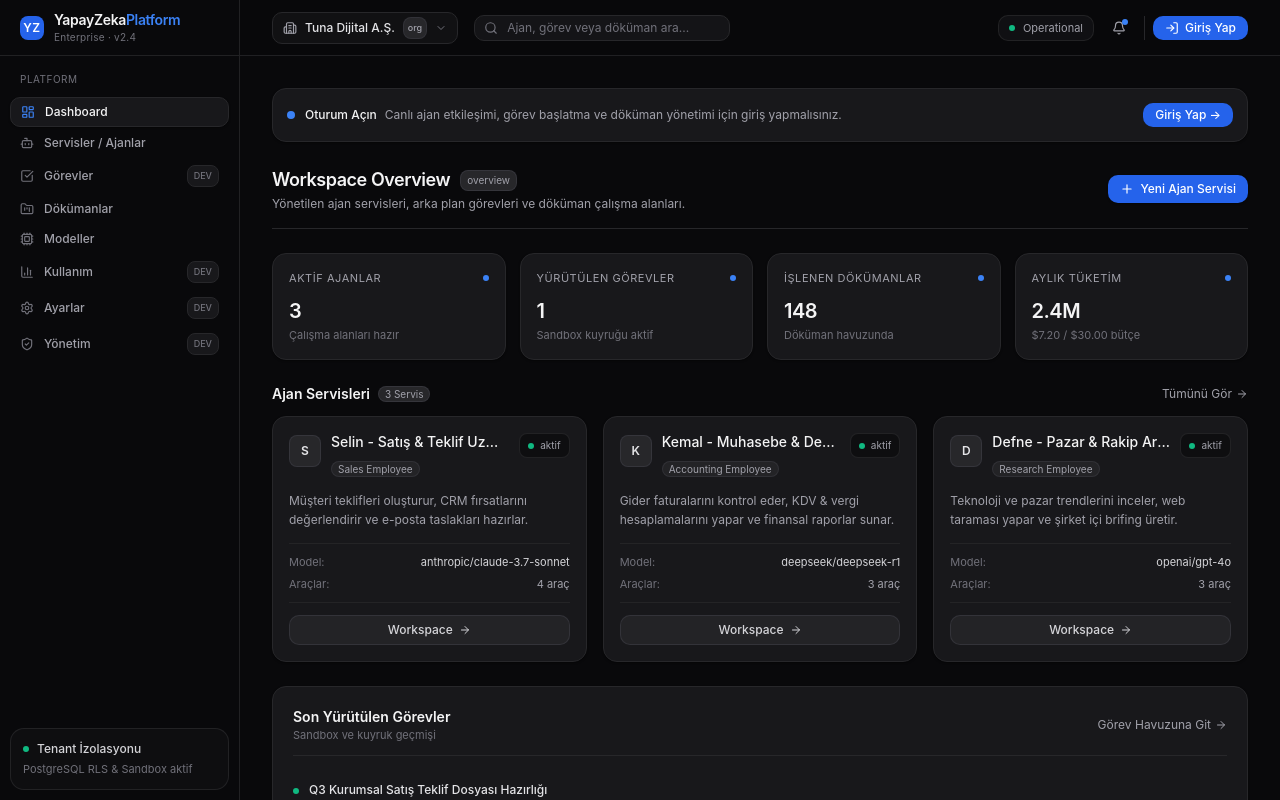
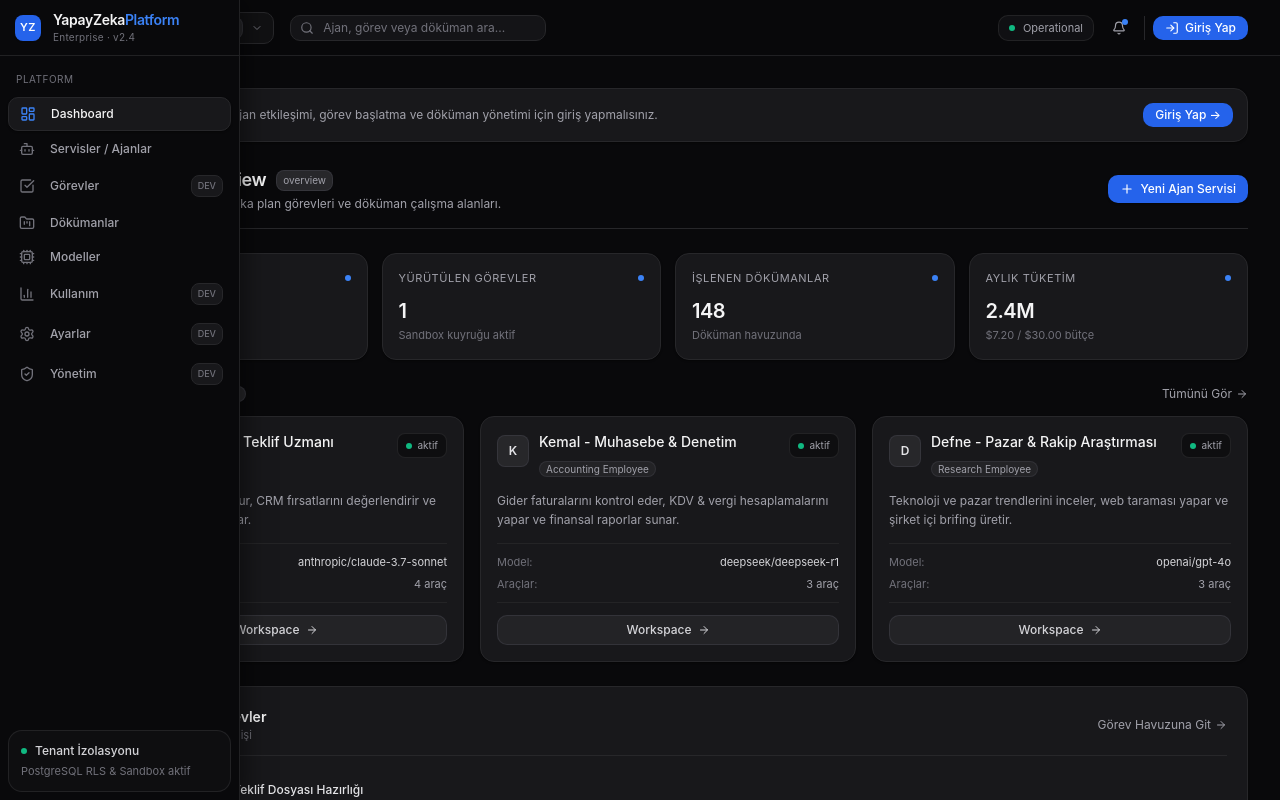
Before and after one commit to TunaYmc/aiworkgroup, a Next.js app in the folder apps/web/: page / in a window 1280 px wide. Shown: the top 800 px of the page. Built offline with nearby package versions, Linux system fonts and the light colour scheme; no server answers.

Commit message:
feat(ui): make sidebar collapsible on hover

```diff
--- a/apps/web/components/Sidebar.tsx
+++ b/apps/web/components/Sidebar.tsx
@@ -29,13 +29,15 @@ export default function Sidebar() {
   const pathname = usePathname();
 
   return (
-    <aside className="w-60 bg-zinc-950 border-r border-zinc-800/80 flex flex-col shrink-0 h-screen sticky top-0 text-zinc-300 select-none">
+    <div className="w-14 shrink-0 h-screen sticky top-0 z-40 bg-zinc-950">
+      <aside className="absolute top-0 left-0 h-screen w-14 hover:w-60 bg-zinc-950 border-r border-zinc-800/80 flex flex-col shrink-0 text-zinc-300 select-none transition-[width] duration-200 ease-out overflow-hidden group shadow-none hover:shadow-[4px_0_24px_rgba(0,0,0,0.5)] z-50">
+
         {/* Brand Header */}
-      <div className="h-14 flex items-center px-5 border-b border-zinc-800/80 gap-2.5">
-        <div className="w-6 h-6 rounded bg-blue-600 flex items-center justify-center text-white font-semibold text-xs tracking-wider shrink-0">
+        <div className="h-14 flex items-center px-[15px] border-b border-zinc-800/80 gap-3 shrink-0">
+          <div className="w-[26px] h-[26px] rounded bg-blue-600 flex items-center justify-center text-white font-semibold text-[11px] tracking-wider shrink-0 shadow-sm">
             YZ
           </div>
-        <div className="flex flex-col min-w-0">
+          <div className="flex flex-col min-w-0 opacity-0 group-hover:opacity-100 transition-opacity duration-200 whitespace-nowrap">
             <span className="font-semibold text-zinc-100 text-sm tracking-tight truncate">
               YapayZeka<span className="text-blue-500">Platform</span>
             </span>
@@ -46,8 +48,8 @@ export default function Sidebar() {
         </div>
 
         {/* Navigation */}
-      <div className="flex-1 py-4 px-2.5 space-y-0.5 overflow-y-auto">
-        <div className="px-2.5 pb-2 text-[10px] font-mono uppercase tracking-wider text-zinc-500">
+        <div className="flex-1 py-4 px-2 space-y-0.5 overflow-y-auto overflow-x-hidden custom-scrollbar">
+          <div className="px-2 pb-2 text-[10px] font-mono uppercase tracking-wider text-zinc-500 opacity-0 group-hover:opacity-100 transition-opacity duration-200 whitespace-nowrap">
             Platform
           </div>
           {NAV_ITEMS.map((item) => {
@@ -57,36 +59,40 @@ export default function Sidebar() {
               <Link
                 key={item.href}
                 href={item.href}
-              className={`flex items-center justify-between px-2.5 py-1.5 rounded-md text-xs font-medium transition-colors duration-75 ease-out ${
+                className={`flex items-center gap-3 px-2 py-2 rounded-md text-xs font-medium transition-colors duration-75 ease-out whitespace-nowrap ${
                   isActive
                     ? "bg-zinc-900 text-zinc-100 border border-zinc-800 shadow-subtle"
                     : "text-zinc-400 hover:text-zinc-200 hover:bg-zinc-900/60"
                 }`}
               >
-              <div className="flex items-center gap-2.5">
-                <Icon className={`w-3.5 h-3.5 ${isActive ? "text-blue-500" : "text-zinc-500"}`} />
-                <span>{item.label}</span>
+                <div className="w-[22px] flex items-center justify-center shrink-0">
+                  <Icon className={`w-4 h-4 ${isActive ? "text-blue-500" : "text-zinc-500"}`} />
                 </div>
+
+                <div className="flex items-center justify-between flex-1 opacity-0 group-hover:opacity-100 transition-opacity duration-200 min-w-0">
+                  <span className="truncate">{item.label}</span>
                   {item.badge && (
-                <span className="text-[9px] font-mono px-1.5 py-0.5 rounded bg-zinc-900 text-zinc-500 border border-zinc-800 uppercase">
+                    <span className="text-[9px] font-mono px-1.5 py-0.5 rounded bg-zinc-900 text-zinc-500 border border-zinc-800 uppercase shrink-0 ml-2">
                       {item.badge}
                     </span>
                   )}
+                </div>
               </Link>
             );
           })}
         </div>
 
         {/* Isolation Status Indicator */}
-      <div className="p-3 m-2.5 rounded-lg border border-zinc-800/80 bg-zinc-900/40">
+        <div className="p-3 m-2 rounded-lg border border-zinc-800/80 bg-zinc-900/40 opacity-0 group-hover:opacity-100 transition-opacity duration-200 whitespace-nowrap overflow-hidden shrink-0">
           <div className="flex items-center gap-2 text-xs font-medium text-zinc-300">
             <span className="w-1.5 h-1.5 rounded-full bg-emerald-500 shrink-0"></span>
             <span>Tenant İzolasyonu</span>
           </div>
-        <p className="text-[11px] text-zinc-500 mt-1 leading-normal">
+          <p className="text-[11px] text-zinc-500 mt-1 leading-normal truncate">
             PostgreSQL RLS & Sandbox aktif
           </p>
         </div>
       </aside>
+    </div>
   );
 }
```
Lines whose indentation alone changed are shown as unchanged.
